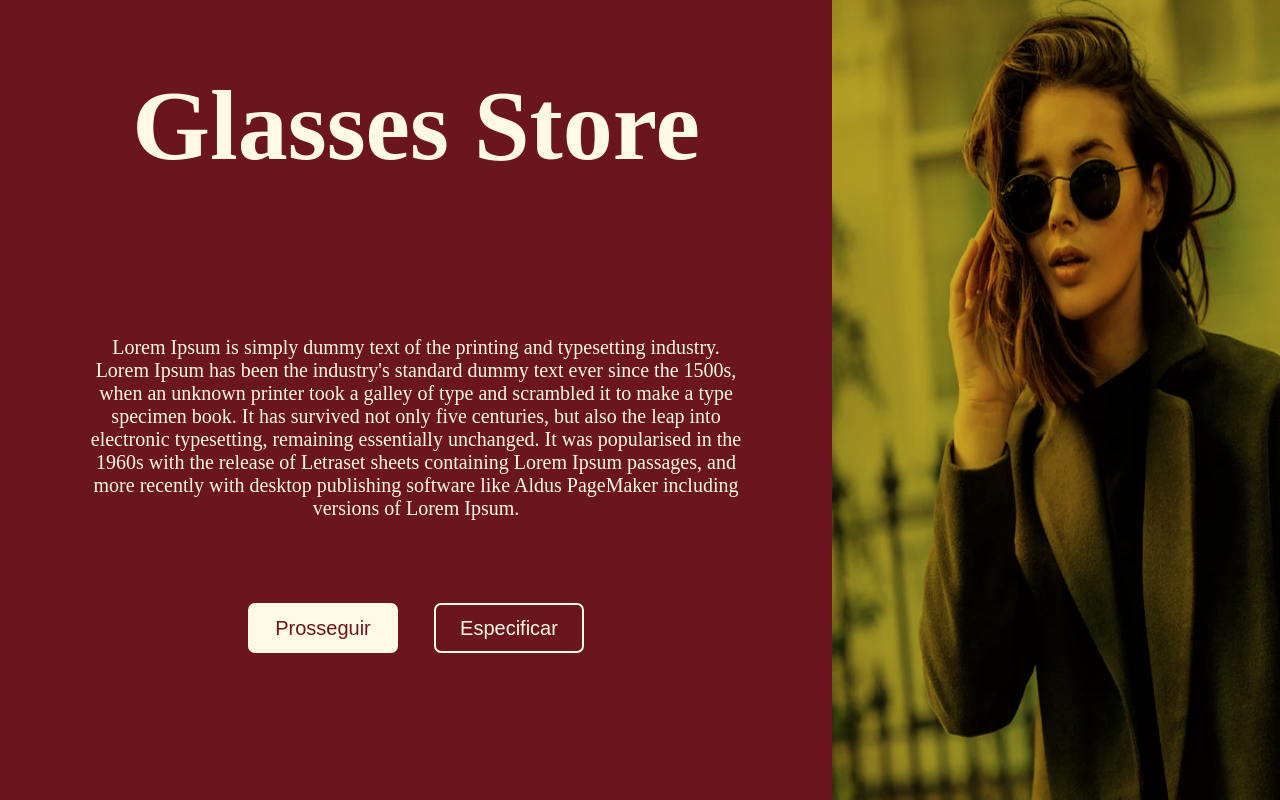
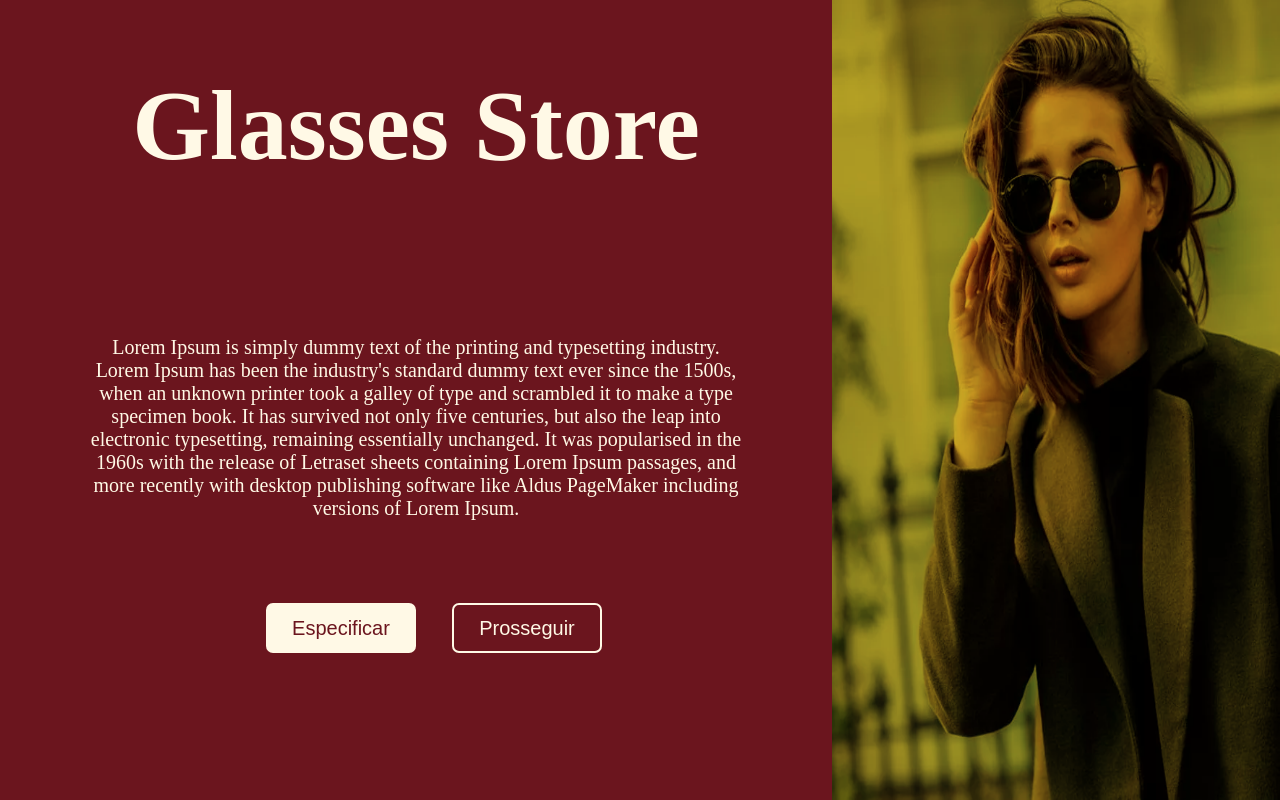
Before and after one commit to Gthalles/glasses-store, a React (Vite) app: page /welcome in a window 1280 px wide. Built offline with nearby package versions, Linux system fonts and the light colour scheme.

Commit message:
Add home page navigation.

```diff
--- a/src/components/Button/index.tsx
+++ b/src/components/Button/index.tsx
@@ -1,7 +1,8 @@
 /* eslint-disable react/require-default-props */
 import React from "react";
+import * as S from "./styles";
 import Text from "../Text";
-import * as S from "./styles";
+import { Link } from "react-router-dom";
 
 interface IProps {
 	text: string;
@@ -14,13 +15,39 @@ interface IProps {
 	borderRadius?: string | number;
 	backgroundColor?: string;
 	color?: string;
+	linkReference?: string;
 	onclick?: () => void;
 }
 
 function Button({
 	// eslint-disable-next-line max-len
-	text, margin, width, height, backgroundColor, fontSize = "14px", fontWeight, border, borderRadius, onclick, color
+	text, margin, width, height, backgroundColor, fontSize = "14px", fontWeight, border, borderRadius, onclick, color, linkReference
 }: IProps) {
+
+	if (linkReference) {
+		return (
+			<Link to={linkReference}>
+				<S.Button
+					type="button"
+					margin={margin || "auto"}
+					width={width}
+					height={height}
+					backgroundColor={backgroundColor}
+					border={border || "none"}
+					borderRadius={borderRadius || "none"}
+					onClick={onclick}
+				>
+					<Text
+						text={text}
+						size={fontSize}
+						weight={fontWeight || 300}
+						color={color}
+					/>
+				</S.Button>
+			</Link>
+		);
+	}
+
 	return (
 		<S.Button
 			type="button"
--- a/src/components/Header/index.tsx
+++ b/src/components/Header/index.tsx
@@ -31,6 +31,7 @@ function Header () {
 						margin="auto 5px"
 						size={35}
 						color={colors.primary}
+						linkReference="/welcome"
 					/>
 
 					<IconContainer
--- a/src/pages/Welcome/index.tsx
+++ b/src/pages/Welcome/index.tsx
@@ -5,7 +5,6 @@ import Container from "../../components/Container";
 import bannerImage from "../../assets/images/image7.png";
 import Text from "../../components/Text";
 import Button from "../../components/Button";
-import Header from "../../components/Header";
 
 function Welcome() {
 	const text = "Lorem Ipsum is simply dummy text of the printing and typesetting industry. Lorem Ipsum has been the industry's standard dummy text ever since the 1500s, when an unknown printer took a galley of type and scrambled it to make a type specimen book. It has survived not only five centuries, but also the leap into electronic typesetting, remaining essentially unchanged. It was popularised in the 1960s with the release of Letraset sheets containing Lorem Ipsum passages, and more recently with desktop publishing software like Aldus PageMaker including versions of Lorem Ipsum.";
@@ -21,8 +20,8 @@ function Welcome() {
 					<Text text={text} color={colors.light} size="20px" />
 
 					<Container flex margin="72px auto" width="372px">
-						<Button text="Prosseguir" color={colors.primary} fontSize="20px" fontWeight={500} width="150px" height="50px" backgroundColor={colors.light} borderRadius="7px" />
-						<Button text="Especificar" color={colors.light} fontSize="20px" fontWeight={500} width="150px" height="50px" backgroundColor="transparent" border={`2px solid ${colors.light}`} borderRadius="7px" />
+						<Button text="Especificar" color={colors.primary} fontSize="20px" fontWeight={500} width="150px" height="50px" backgroundColor={colors.light} borderRadius="7px" />
+						<Button text="Prosseguir" color={colors.light} fontSize="20px" fontWeight={500} width="150px" height="50px" backgroundColor="transparent" border={`2px solid ${colors.light}`} borderRadius="7px" linkReference="/store"/>
 					</Container>
 				</Container>
 			</Container>
--- a/src/styles/colors.ts
+++ b/src/styles/colors.ts
@@ -11,7 +11,7 @@ const colors: IColors = {
 	primary: "#6b151e",
 	secondary: "#bfa101",
 	tertiary: "#521212",
-	text: "#a0a0a04f",
+	text: "#000",
 	light: "#FFF9E6",
 	dark: "#000",
 };
```
